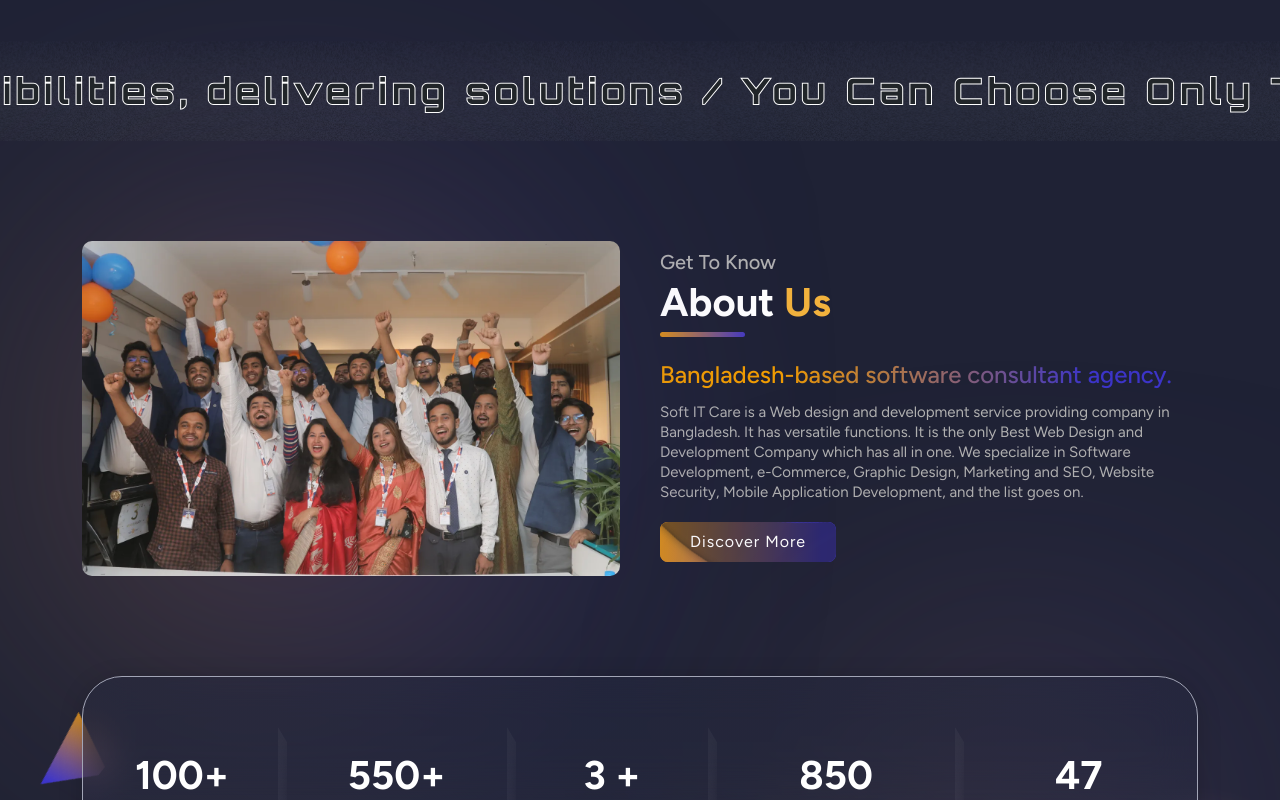
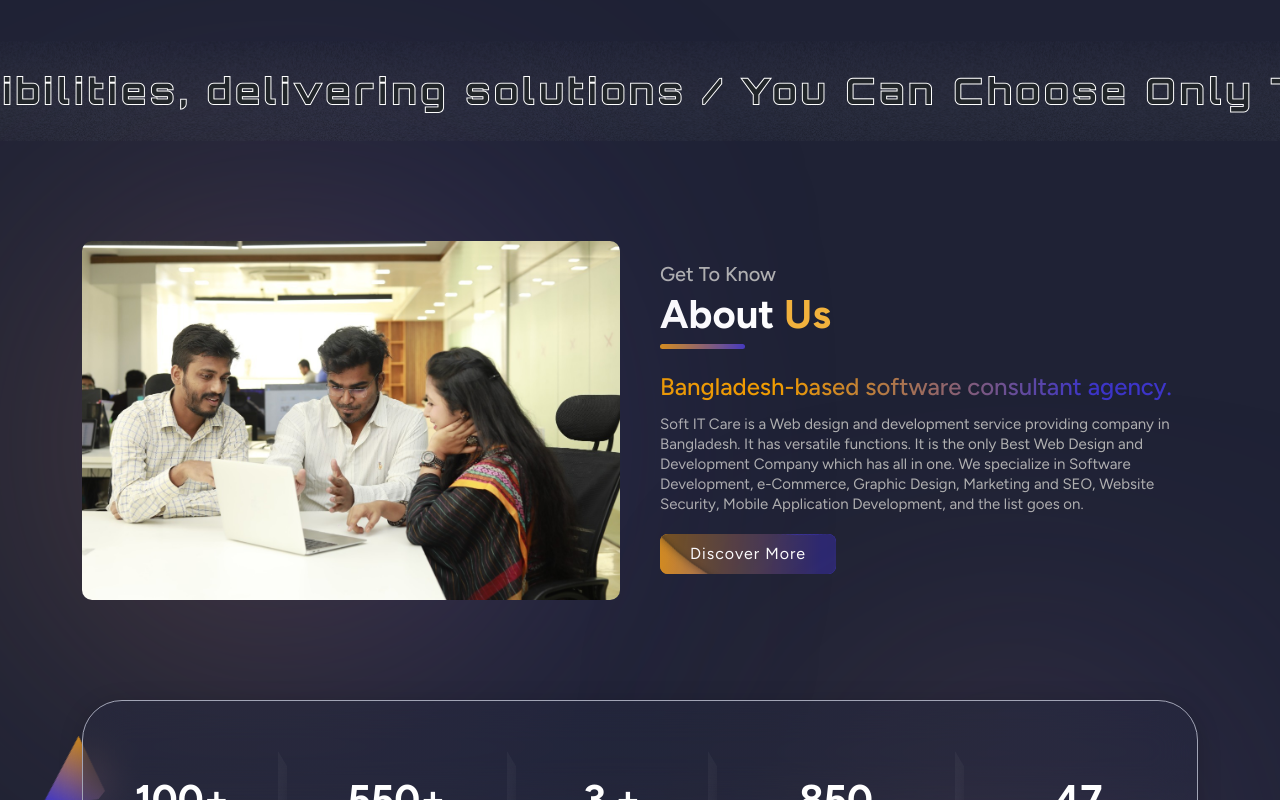
Before and after one commit to Soft-IT-Care-Ltd/Soft-IT-Care-frontend, a Next.js app: page / in a window 1280 px wide. Shown: the part 659-1459 px from the top of the page. Built offline with nearby package versions, Linux system fonts and the light colour scheme.

Commit message:
about us section image change

```diff
--- a/src/components/homePage/AboutUs/AboutUs.js
+++ b/src/components/homePage/AboutUs/AboutUs.js
@@ -13,7 +13,7 @@
             <Col lg={6}>
               <div className="home__about__img">
                 <Image
-                  src="/images/about-us.webp"
+                  src="/images/about_us.jpeg"
                   width={750}
                   height={450}
                   alt="about-img"
```
Also changed, not shown: public/images/about_us.jpeg (added).
